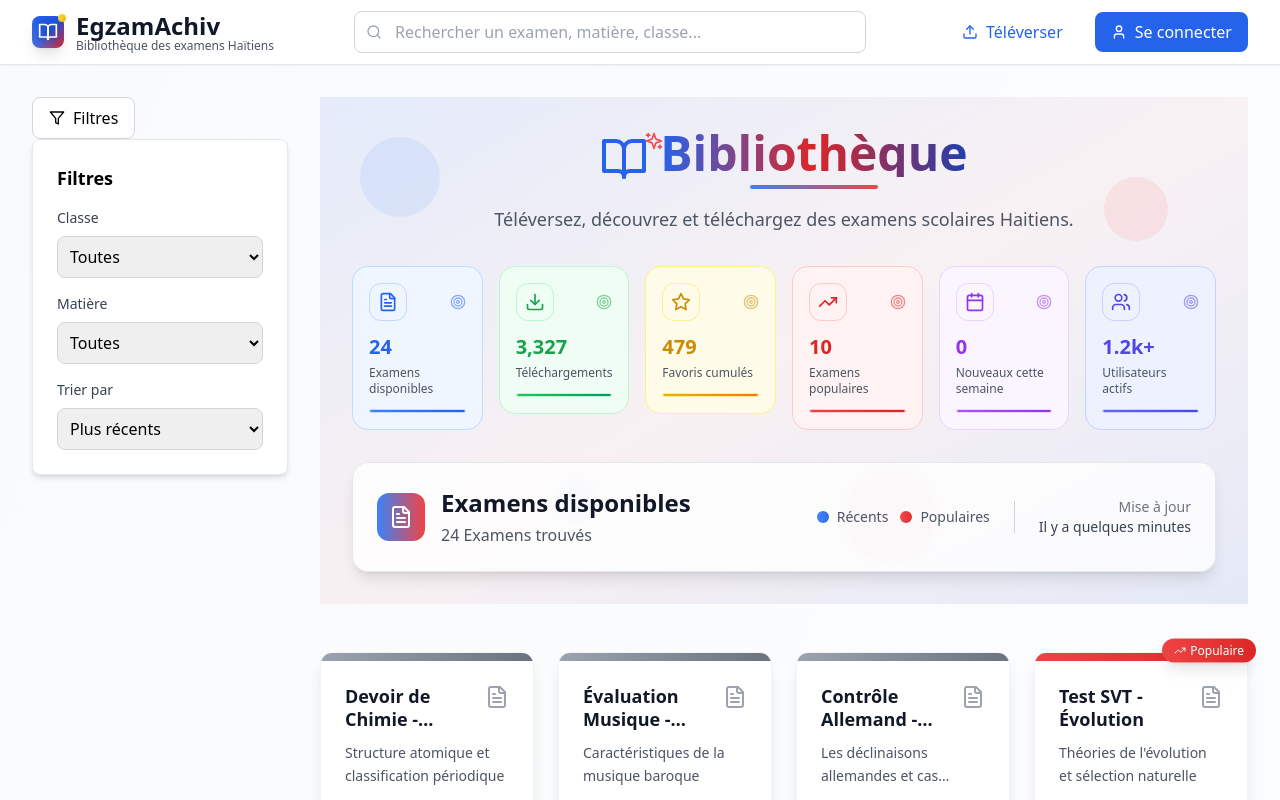
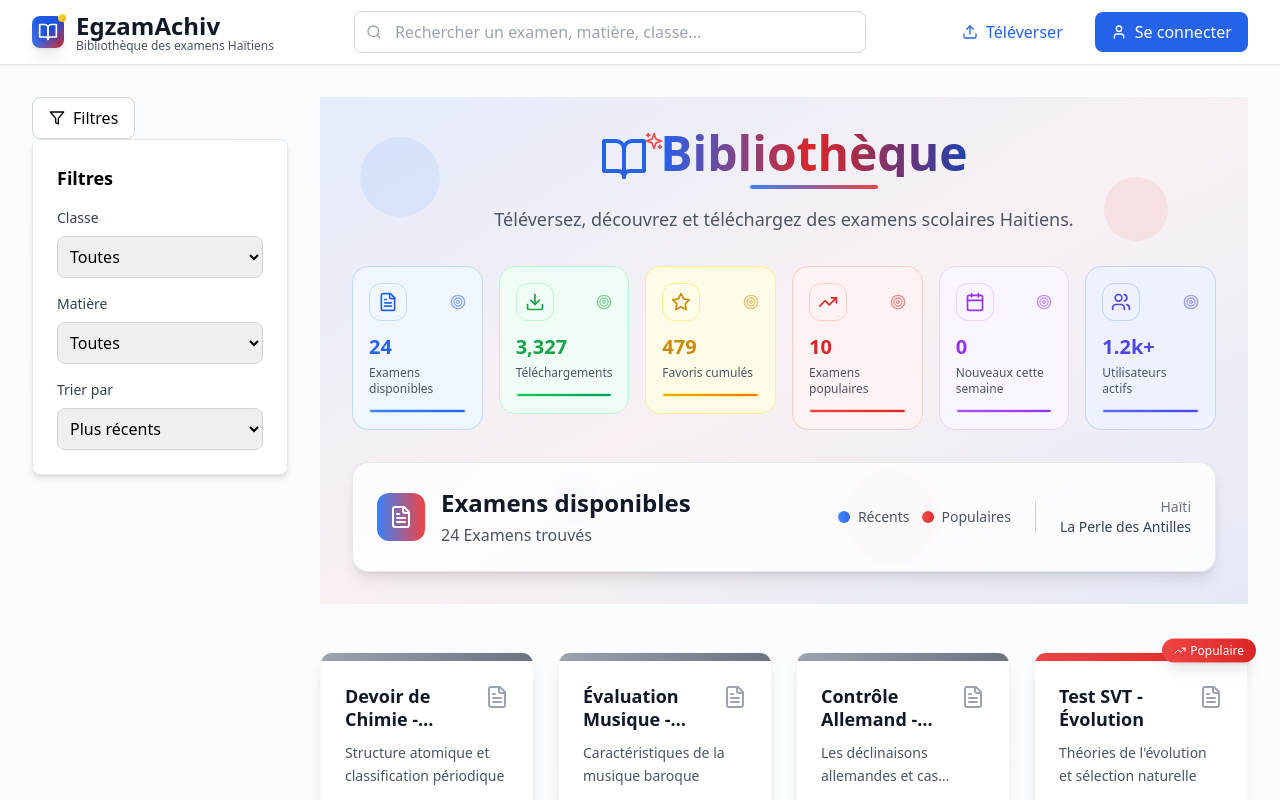
Before and after one commit to bvolvy/egzam, a React (Vite) app: page / in a window 1280 px wide. Shown: the top 800 px of the page. Built offline with nearby package versions, Linux system fonts and the light colour scheme.

Commit message:
Updated BookshelfView.tsx

```diff
--- a/src/components/BookshelfView.tsx
+++ b/src/components/BookshelfView.tsx
@@ -196,8 +196,8 @@ const BookshelfView: React.FC<BookshelfViewProps> = ({ exams, onDownload, onFavo
                 <div className="h-8 w-px bg-gray-300"></div>
 
                 <div className="text-right">
-                  <div className="text-sm text-gray-500">Mise à jour</div>
-                  <div className="text-sm font-medium text-gray-700">Il y a quelques minutes</div>
+                  <div className="text-sm text-gray-500">Haïti</div>
+                  <div className="text-sm font-medium text-gray-700">La Perle des Antilles</div>
                 </div>
               </div>
             </div>
```
